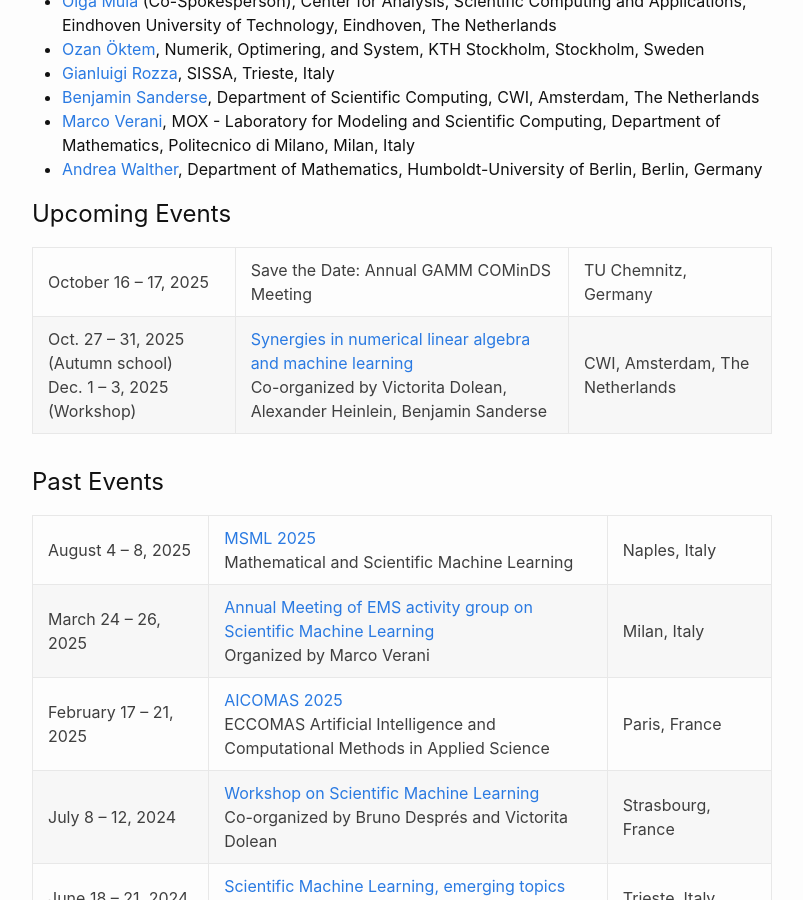
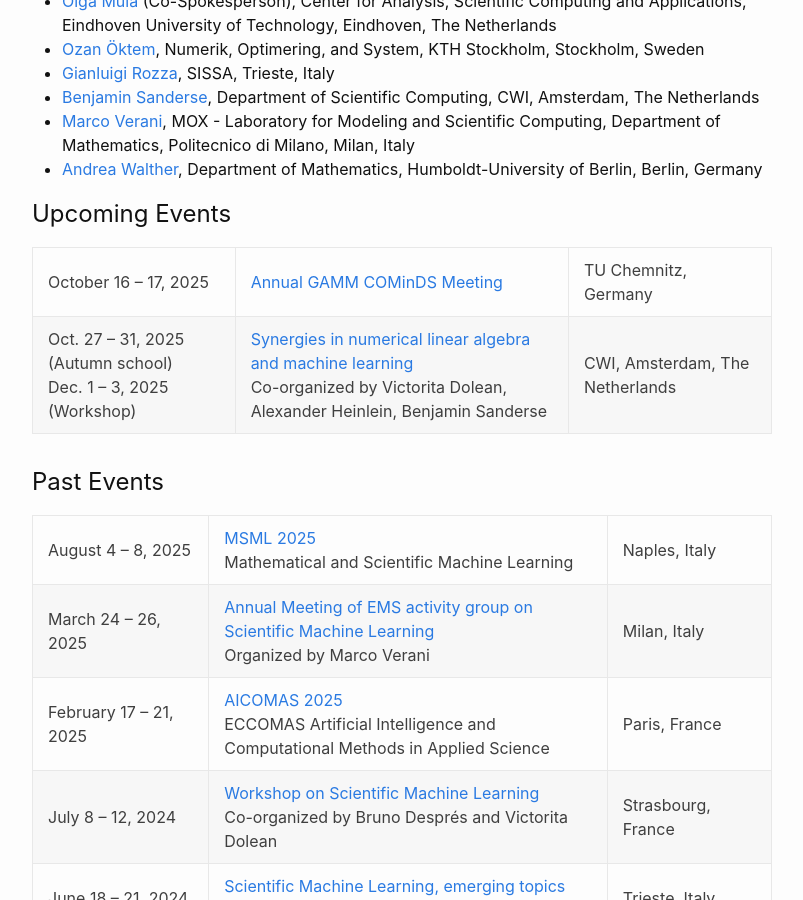
Before and after one commit to EMS-TAG-SciML/ems-tag-sciml.github.io, a Jekyll site: the page built from index.md, in a window 1280 px wide and 900 px high, scrolled down 2855 px. Shown: the whole window, without its empty margins (238-1041 px from the left). Built offline with Jekyll 4.4.1, drawn with Linux system fonts in a browser that asks for light colours.

Commit message:
Add URL to conference.

```diff
--- a/index.md
+++ b/index.md
@@ -77,7 +77,7 @@ If you wish to unsubscribe from the mailing list, please send a message from the
 
 ## Upcoming Events
 
-| October 16 – 17, 2025 | Save the Date: Annual GAMM COMinDS Meeting | TU Chemnitz, Germany |
+| October 16 – 17, 2025 | <a href="https://www.chemnitz-am.de/gamm-cmds2025/" target="_blank">Annual GAMM COMinDS Meeting</a> | TU Chemnitz, Germany |
 | Oct. 27 – 31, 2025 (Autumn school) <br/> Dec. 1 – 3, 2025 (Workshop) | <a href="https://www.cwi.nl/en/education/semester-programmes/cwi-research-semester-programs/synergies-in-numerical-linear-algebra-and-machine-learning/" target="_blank">Synergies in numerical linear algebra and machine learning</a><br/> Co-organized by Victorita Dolean, Alexander Heinlein, Benjamin Sanderse | CWI, Amsterdam, The Netherlands |
 
 ## Past Events
```
